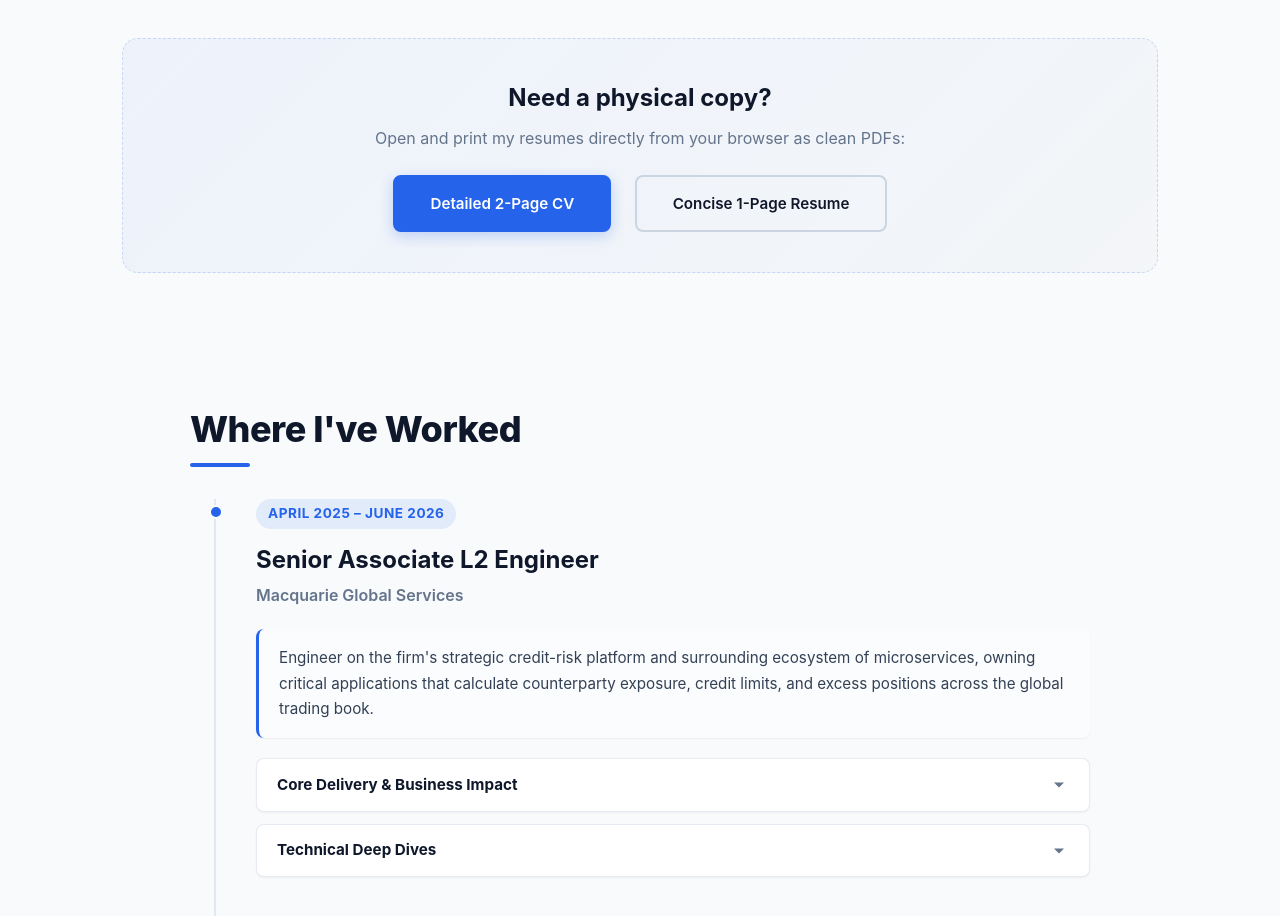
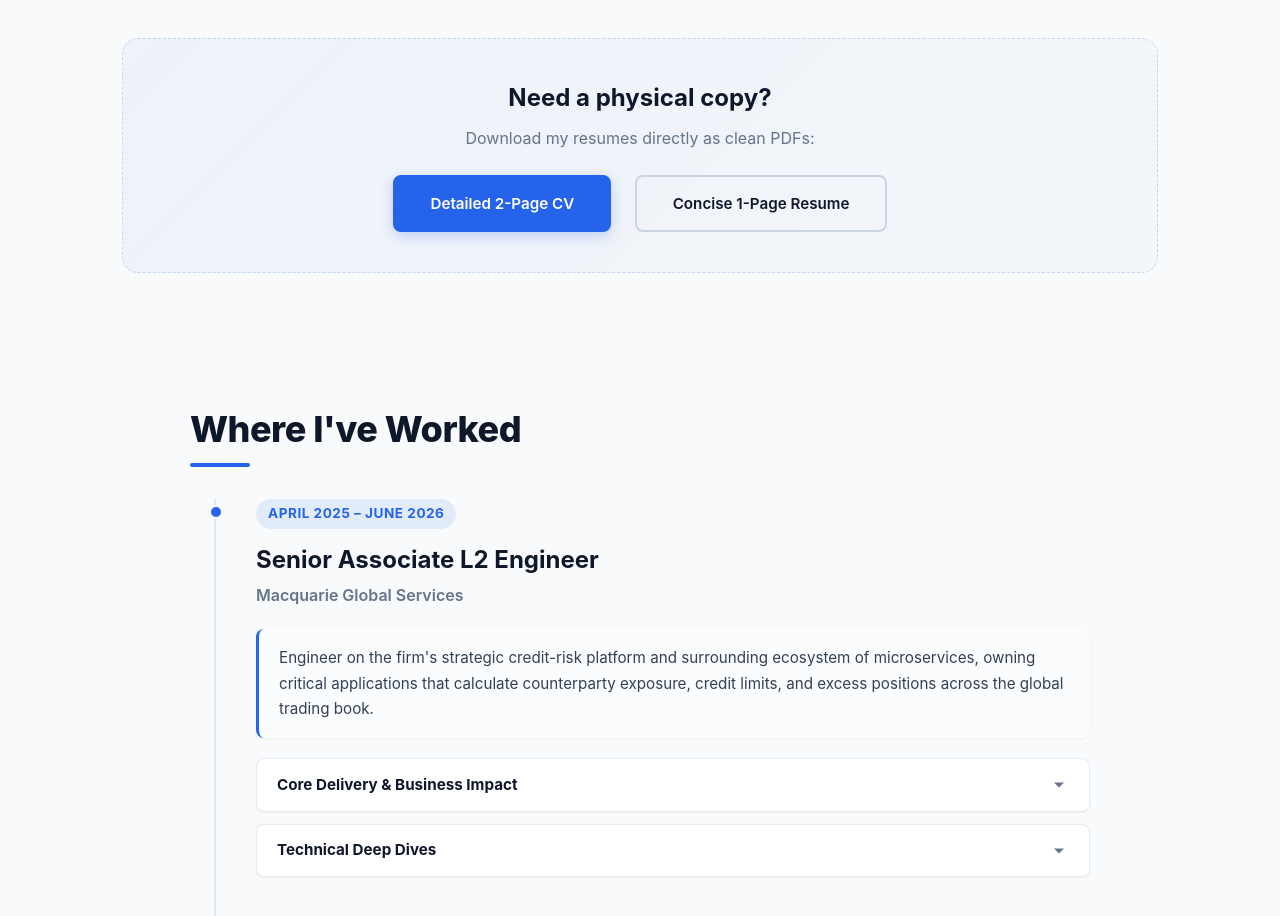
Before and after one commit to shuvamthakur/portfolio, an Angular app: page / in a window 1280 px wide. Shown: the part 1840-2756 px from the top of the page. Built offline with nearby package versions, Linux system fonts and the light colour scheme.

Commit message:
Add pre-generated static PDF CV assets and update download links

```diff
--- a/src/app/components/about/about.component.html
+++ b/src/app/components/about/about.component.html
@@ -63,10 +63,10 @@
 
     <div class="resume-download-cta">
         <h3>Need a physical copy?</h3>
-        <p>Open and print my resumes directly from your browser as clean PDFs:</p>
+        <p>Download my resumes directly as clean PDFs:</p>
         <div class="cta-buttons">
-            <a href="assets/resume_detailed.html" target="_blank" class="btn btn-primary">Detailed 2-Page CV</a>
-            <a href="assets/resume_one_page.html" target="_blank" class="btn btn-outline">Concise 1-Page Resume</a>
+            <a href="assets/Shuvam_Thakur_Detailed_CV.pdf" download="Shuvam_Thakur_Detailed_CV.pdf" class="btn btn-primary">Detailed 2-Page CV</a>
+            <a href="assets/Shuvam_Thakur_Concise_Resume.pdf" download="Shuvam_Thakur_Concise_Resume.pdf" class="btn btn-outline">Concise 1-Page Resume</a>
         </div>
     </div>
 </section>
```
Also changed, not shown: 2 other files (tests, documents, lock files or other folders).
